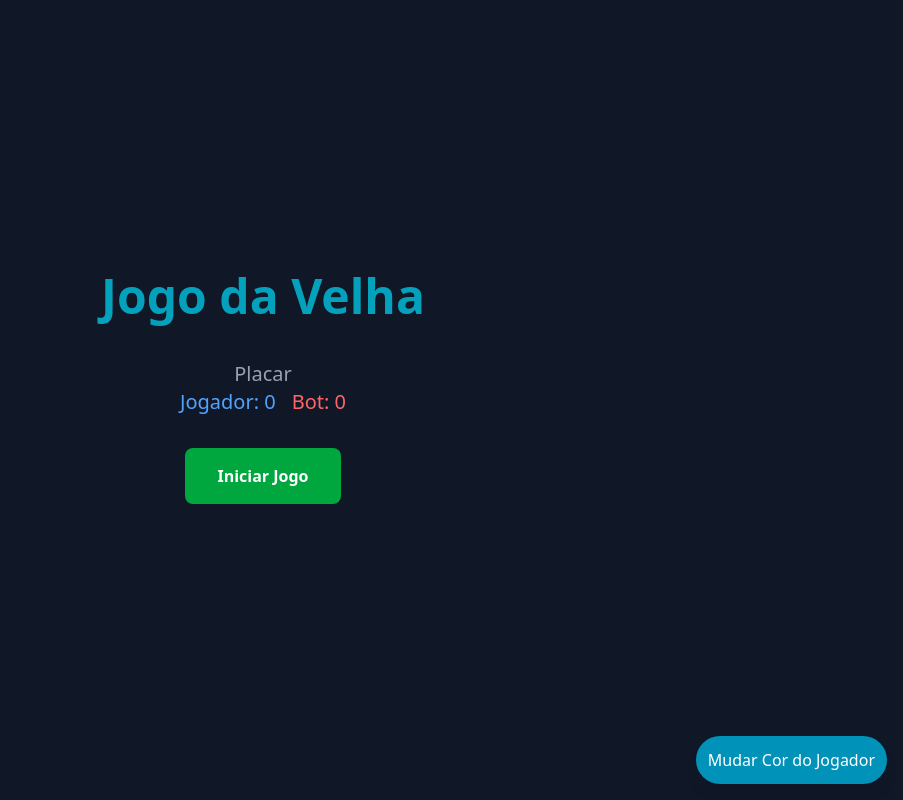
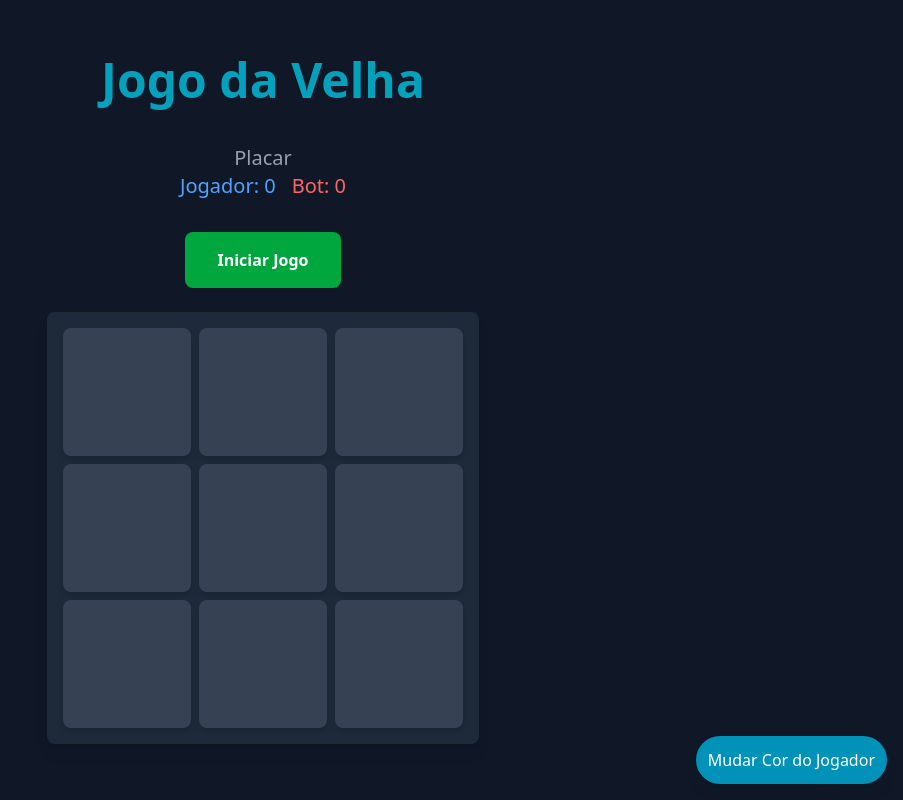
Before and after one commit to jonatasbueno/tic-tac-toe, a React (Vite) app: page /game in a window 1280 px wide. Shown: the whole page, without its empty margins (377-1280 px from the left). Built offline with nearby package versions, Linux system fonts and the light colour scheme.

Commit message:
feat: Update test

```diff
--- a/src/components/container/square/Square.jsx
+++ b/src/components/container/square/Square.jsx
@@ -1,10 +1,19 @@
-import PropTypes from 'prop-types';
+import PropTypes from "prop-types";
 
-export const Square = ({ value, onClick, isWinning, playerColor, botColor }) => {
-  const colorClass = value === 'X' ? playerColor : botColor;
-  const winningClass = isWinning ? 'bg-green-500 scale-110' : 'bg-gray-700';
+export const Square = ({
+  value,
+  onClick,
+  isWinning,
+  playerColor,
+  botColor,
+}) => {
+  const colorClass = value === "X" ? playerColor : botColor;
 
-  const ariaLabel = value === null ? 'Casa vazia' : `Casa com ${value}`;
+  const winningClass = isWinning
+    ? `${colorClass.replace("text-", "bg-")} scale-110`
+    : "bg-gray-700";
+
+  const ariaLabel = value === null ? "Casa vazia" : `Casa com ${value}`;
 
   return (
     <button
@@ -19,7 +28,7 @@ export const Square = ({ value, onClick, isWinning, playerColor, botColor }) =>
 };
 
 Square.propTypes = {
-  value: PropTypes.oneOf(['X', 'O', null]),
+  value: PropTypes.oneOf(["X", "O", null]),
   onClick: PropTypes.func.isRequired,
   isWinning: PropTypes.bool.isRequired,
   playerColor: PropTypes.string.isRequired,
--- a/src/pages/Game.jsx
+++ b/src/pages/Game.jsx
@@ -37,7 +37,10 @@ export const Game = () => {
       <h1 className="text-4xl md:text-5xl font-bold text-cyan-400 mb-6 animate-pulse">
         Jogo da Velha
       </h1>
-      <div className="mb-4 text-xl md:text-2xl font-medium text-gray-300" aria-live="polite">
+      <div
+        className="mb-4 text-xl md:text-2xl font-medium text-gray-300"
+        aria-live="polite"
+      >
         {message || (gameStarted && !winner && turn)}
       </div>
       <div className="mb-4 text-lg md:text-xl font-medium text-gray-400">
@@ -49,7 +52,10 @@ export const Game = () => {
           <li className="text-red-400">Bot: {botWins}</li>
         </ul>
       </div>
-      <div className="mb-4 text-lg md:text-xl font-medium text-yellow-400" role="status">
+      <div
+        className="mb-4 text-lg md:text-xl font-medium text-yellow-400"
+        role="status"
+      >
         {gameStarted && `Tempo: ${timerText}`}
       </div>
 
@@ -62,7 +68,10 @@ export const Game = () => {
           <span>Mudar Cor do Jogador</span>
         </button>
         {showColorOptions && (
-          <div className="absolute bottom-full right-0 mb-2 w-32 bg-gray-800 rounded-lg shadow-lg p-2" role="menu">
+          <div
+            className="absolute bottom-full right-0 mb-2 w-32 bg-gray-800 rounded-lg shadow-lg p-2"
+            role="menu"
+          >
             {colors.map((color) => (
               <button
                 key={color.value}
@@ -93,16 +102,15 @@ export const Game = () => {
         </button>
       )}
 
-      {gameStarted && (
-        <>
       <Board
         squares={squares}
-            onClick={handleClick}
+        onClick={gameStarted ? handleClick : () => null}
         winningLine={winningLine}
         playerColor={playerColor}
         botColor={botColor}
       />
 
+      {gameStarted && (
         <button
           className="mt-6 px-8 py-4 bg-blue-600 text-white font-bold rounded-lg hover:bg-blue-700 focus:outline-none focus:ring-2 focus:ring-blue-500 transition-transform transform hover:scale-105"
           onClick={resetGame}
@@ -110,7 +118,6 @@ export const Game = () => {
         >
           Reiniciar Jogo
         </button>
-        </>
       )}
     </main>
   );
```
Also changed, not shown: 2 other files (tests, documents, lock files or other folders). Lines whose indentation alone changed are shown as unchanged.
